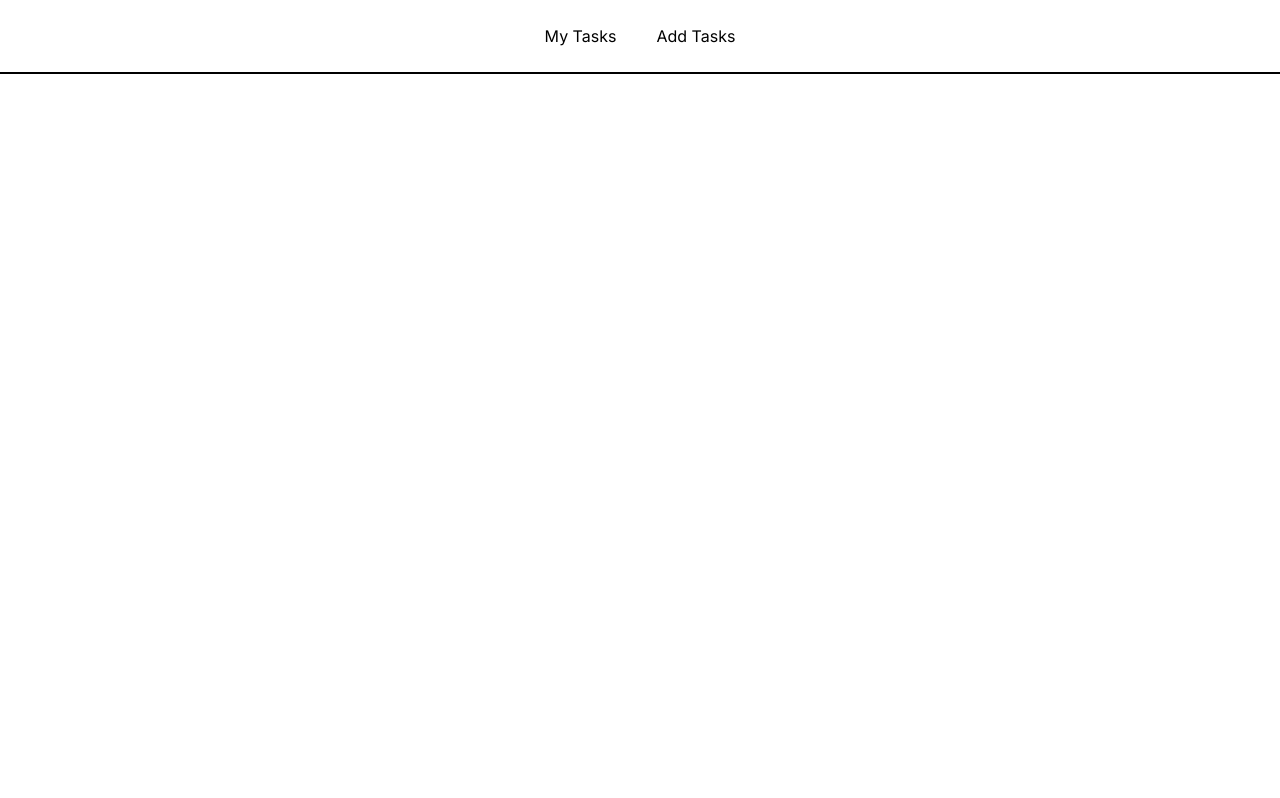
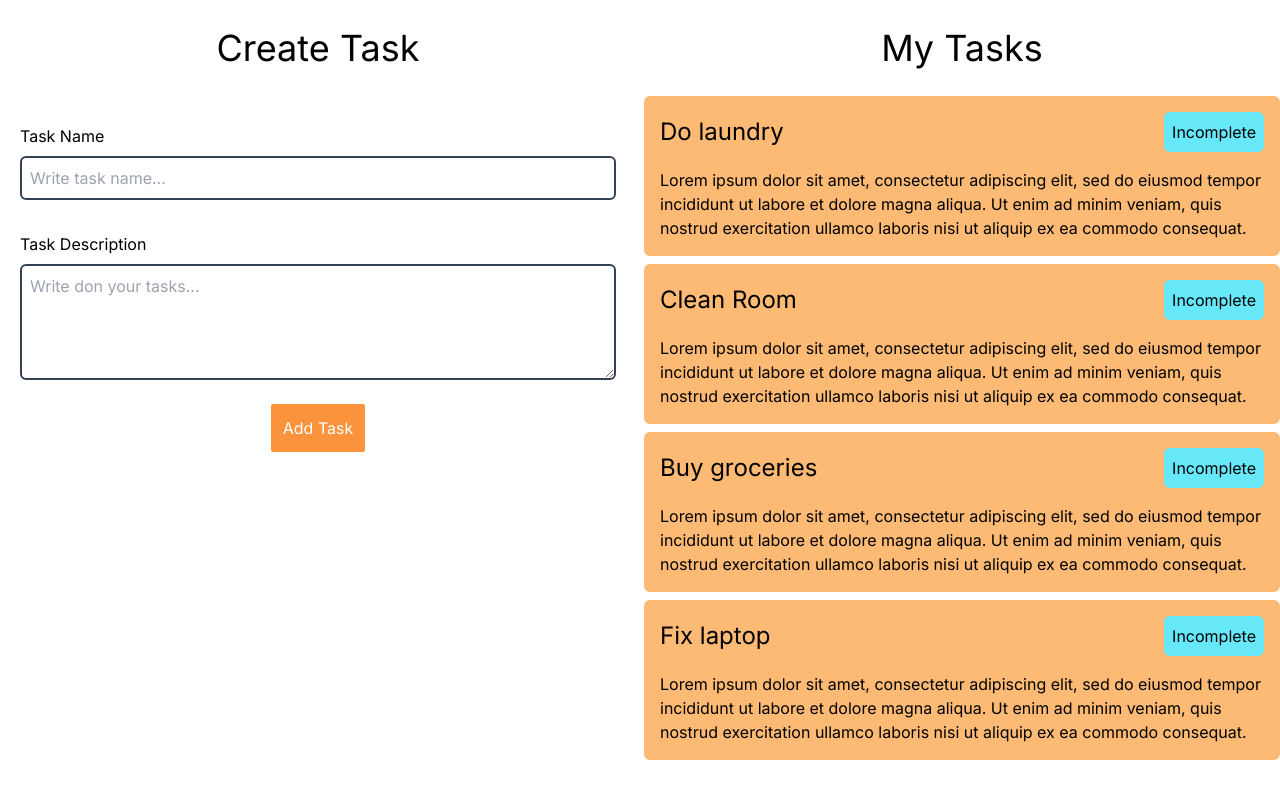
Before and after one commit to sonwabileIT/tasks-app, a Next.js app: page / in a window 1280 px wide. Built offline with nearby package versions, Linux system fonts and the light colour scheme; data requests are answered from the project's data file.

Commit message:
feat: adjust website layout to be single page

```diff
--- a/src/app/layout.js
+++ b/src/app/layout.js
@@ -13,7 +13,7 @@ export default function RootLayout({ children }) {
   return (
     <html lang="en">
       <body className={inter.className}>
-        <NavBar />
+        {/* <NavBar /> */}
         {children}</body>
     </html>
   );
--- a/src/app/mytasks/create/CreateTaskForm.jsx
+++ b/src/app/mytasks/create/CreateTaskForm.jsx
@@ -27,7 +27,7 @@ function CreateTaskForm(){
 
             if(result.status === 201){
                 router.refresh()
-                router.push('/mytasks')
+                // router.push('/mytasks')
             }
         }
 
--- a/src/app/page.js
+++ b/src/app/page.js
@@ -1,8 +1,19 @@
+import CreateTask from "./mytasks/create/page";
+import MyTasks from "./mytasks/page";
+import TaskList from "./mytasks/TaskList";
 
 
 export default function Home() {
   return (
     <>
+    <div className=" md:flex gap-2  ">
+      <div className=" w-full">
+        <CreateTask/>
+      </div>
+      <div className=" w-full">
+        <MyTasks/>
+      </div>
+    </div>
     </>
   );
 }
```
